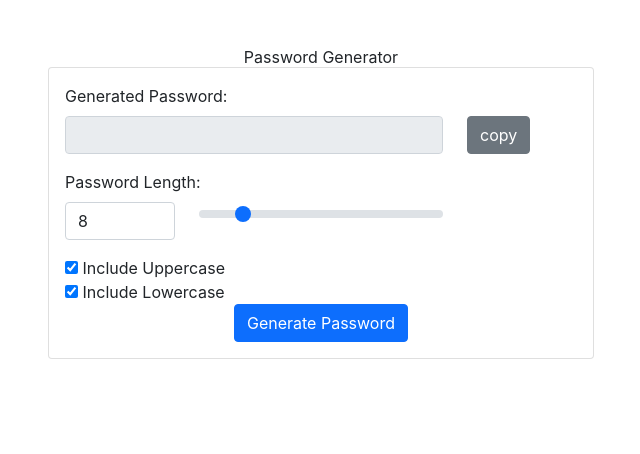
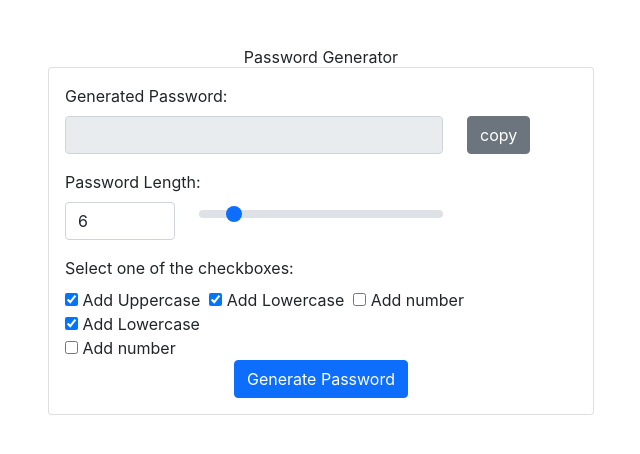
Before and after one commit to Rutvikkikani7016/Password_Generated, a React (Create React App) app: page / in a window 1280 px wide. Shown: the top 454 px of the page, without its empty margins (319-959 px from the left). Built offline with nearby package versions, Linux system fonts and the light colour scheme.

Commit message:
add uper and lower

```diff
--- a/src/components/PasswordGenerator.js
+++ b/src/components/PasswordGenerator.js
@@ -1,20 +1,27 @@
-import React from 'react';
+import React, {useEffect} from 'react';
 import { useDispatch, useSelector } from 'react-redux';
 import {
     setPasswordLength,
     setIncludeUppercase,
     setIncludeLowercase,
+    setIncludeNumber,
     generatePassword,
 } from '../redux/actions';
 
 const PasswordGenerator = () => {
     const dispatch = useDispatch();
-    const { passwordLength, includeUppercase, includeLowercase, password } = useSelector((state) => state);
+    const { passwordLength, includeUppercase, includeLowercase, includeNumber, password } = useSelector((state) => state);
 
     const handleGenerate = (e) => {
         e.preventDefault()
         dispatch(generatePassword());
     };
+
+//    useEffect((e) => {
+//        e.preventDefault();
+//        dispatch(generatePassword());
+//        dispatch(setPasswordLength(parseInt(e.target.value)));
+//    });
 
     const handleSliderChange = (e) => {
         dispatch(setPasswordLength(parseInt(e.target.value)));
@@ -43,25 +50,30 @@ const PasswordGenerator = () => {
                                     <div className='mb-3 col-3'>
                                         <button className='btn btn-secondary' onClick={handlerCopy}>copy</button>
                                     </div>
+                                </div>
 
-                                </div>
                                 <label htmlFor="passwordLength" className="form-label">Password Length:</label>
                                 <div className='row'>
                                     <div className="mb-3 col-3">
-                                        <input type="number" className="form-control" min={1} value={passwordLength} onChange={(e) => dispatch(setPasswordLength(parseInt(e.target.value)))} />
+                                        <input type="number" className="form-control"  value={passwordLength} onChange={(e) => dispatch(setPasswordLength(parseInt(e.target.value)))} />
                                     </div>
                                     <div className="mb-1 col-6">
-                                        <input type="range" className="form-range" value={passwordLength}
-                                            onChange={handleSliderChange} min={0} max={50} id="customRange" />
+                                        <input type="range" className="form-range" value={passwordLength} onChange={handleSliderChange} min={0} max={50} id="customRange" />
                                     </div>
                                 </div>
 
                                 <div className='row'>
+                                <label htmlFor="passwordLength" className="form-label">Select one of the checkboxes:</label>
                                     <label>
-                                        <input type="checkbox" checked={includeUppercase} onChange={(e) => dispatch(setIncludeUppercase(e.target.checked))} />{' '} Include Uppercase
+                                        <input type="checkbox" checked={includeUppercase} onChange={(e) => dispatch(setIncludeUppercase(e.target.checked))} /> Add Uppercase &nbsp;
+                                        <input type="checkbox" checked={includeLowercase} onChange={(e) => dispatch(setIncludeLowercase(e.target.checked))} /> Add Lowercase &nbsp;
+                                        <input type='checkbox' checked={includeNumber} onChange={(e) => dispatch(setIncludeNumber(e.target.checked))} /> Add number
                                     </label>
                                     <label>
-                                        <input type="checkbox" checked={includeLowercase} onChange={(e) => dispatch(setIncludeLowercase(e.target.checked))} />{' '} Include Lowercase
+                                        <input type="checkbox" checked={includeLowercase} onChange={(e) => dispatch(setIncludeLowercase(e.target.checked))} /> Add Lowercase
+                                    </label>
+                                    <label>
+                                        <input type='checkbox' checked={includeNumber} onChange={(e) => dispatch(setIncludeNumber(e.target.checked))} /> Add number
                                     </label>
                                 </div>
                                 <div className="text-center">
--- a/src/index.js
+++ b/src/index.js
@@ -2,13 +2,11 @@ import React from 'react';
 import ReactDOM from 'react-dom/client';
 import './index.css';
 import App from './App';
-import { Toaster } from 'react-hot-toast';
 
 
 const root = ReactDOM.createRoot(document.getElementById('root'));
 root.render(
   <React.StrictMode>
     <App />
-    <Toaster></Toaster>
   </React.StrictMode>
 );
--- a/src/redux/actions.js
+++ b/src/redux/actions.js
@@ -13,6 +13,11 @@ export const setPasswordLength = (length) => ({
     payload: includeLowercase,
   });
 
+  export const setIncludeNumber = (includeNumber) => ({
+    type: 'SET_INCLUDE_NUMBER',
+    payload: includeNumber
+  })
+
   export const generatePassword = () => ({
     type: 'GENERATE_PASSWORD',
   });
--- a/src/redux/reducers.js
+++ b/src/redux/reducers.js
@@ -1,33 +1,45 @@
 const initialState = {
-    passwordLength: 8,
+    passwordLength: 6,
     includeUppercase: true,
     includeLowercase: true,
+    includeNumber: false,
     password: '',
 };
 
 const rootReducer = (state = initialState, action) => {
     switch (action.type) {
+        // for set length
         case 'SET_PASSWORD_LENGTH':
-            const newPasswordLength = Math.min(30, Math.max(1, action.payload));
+            const newPasswordLength = Math.min(50, Math.max(1, action.payload));
             return {
                 ...state,
                 passwordLength: newPasswordLength,
             };
+        // for set upper
         case 'SET_INCLUDE_UPPERCASE':
             return {
                 ...state,
                 includeUppercase: action.payload,
             };
+        // set for low
         case 'SET_INCLUDE_LOWERCASE':
             return {
                 ...state,
                 includeLowercase: action.payload,
             };
+        // set for number
+        case 'SET_INCLUDE_NUMBER':
+            return {
+                ...state,
+                includeNumber: action.payload,
+            }
+        // set for create
         case 'GENERATE_PASSWORD':
             return {
                 ...state,
                 password: generatePassword(state),
             };
+
         default:
             return state;
     }
@@ -38,6 +50,7 @@ const generatePassword = (state) => {
     const charset = [
         state.includeUppercase ? 'ABCDEFGHIJKLMNOPQRSTUVWXYZ' : '',
         state.includeLowercase ? 'abcdefghijklmnopqrstuvwxyz' : '',
+        state.includeNumber ? 1234567890 : '',
     ].join('');
     let newPassword = '';
     for (let i = 0; i < state.passwordLength; i++) {
```
